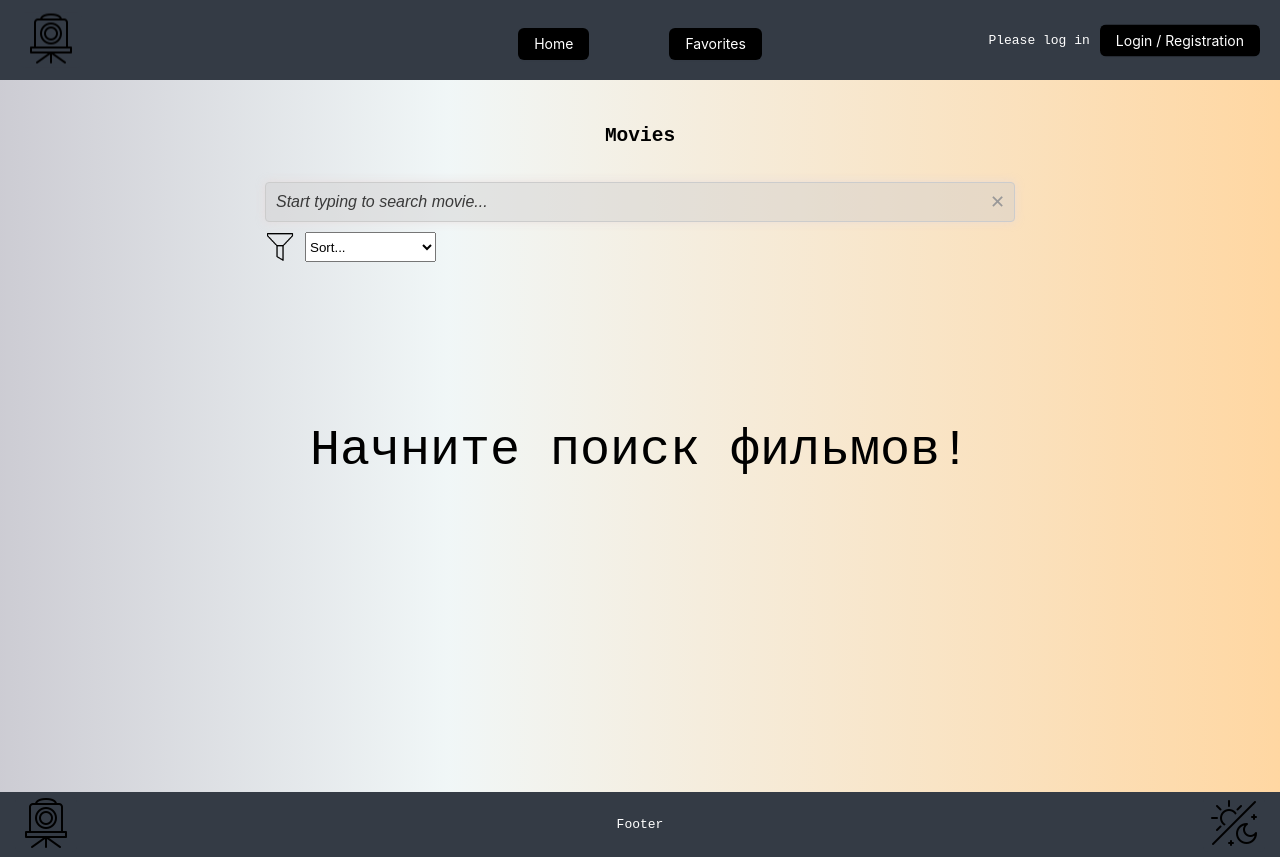
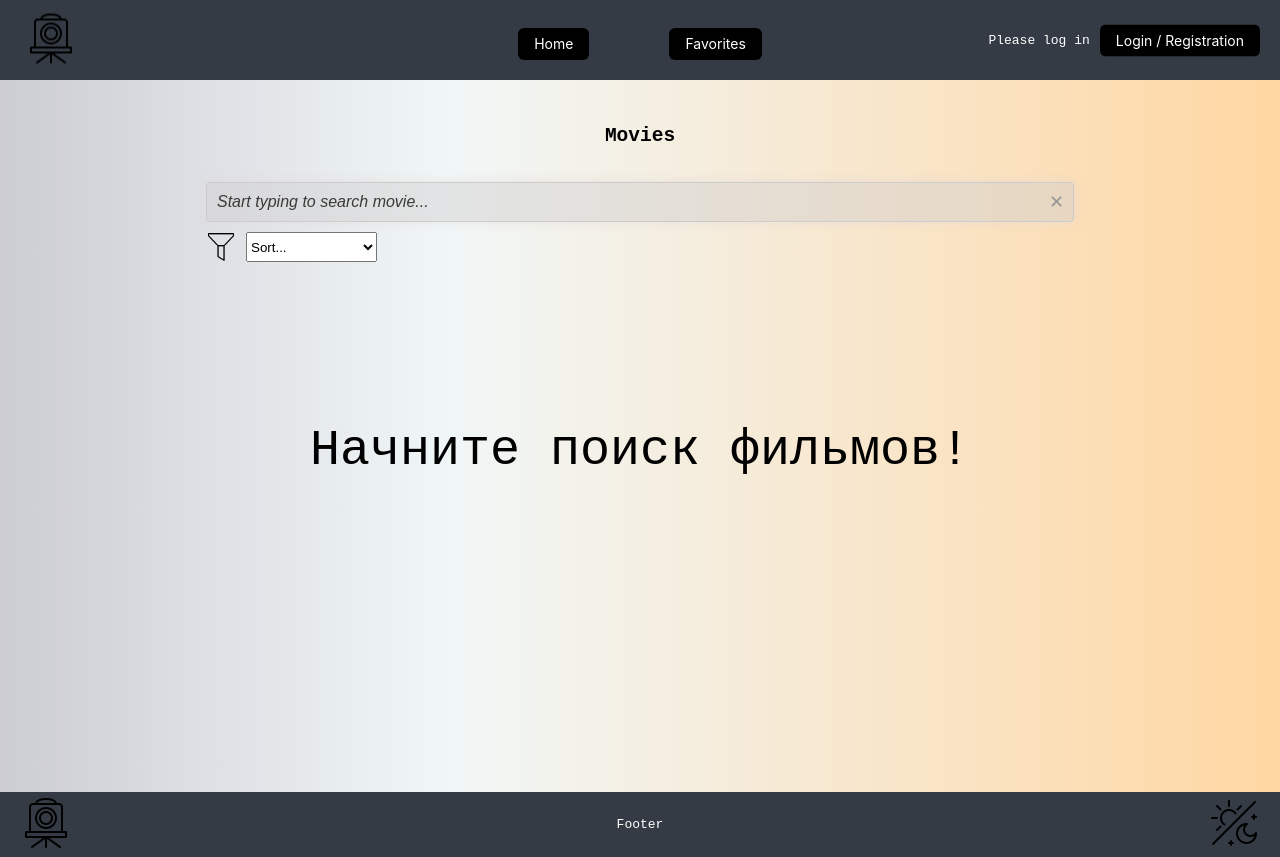
Before and after one commit to chet013/Movie-Portal, a React (Create React App) app: page /home in a window 1280 px wide. Built offline with nearby package versions, Linux system fonts and the light colour scheme.

Commit message:
Dark theme refactoring

```diff
--- a/src/Pages/favoritess/index.module.css
+++ b/src/Pages/favoritess/index.module.css
@@ -5,7 +5,6 @@
     align-items: center;
     justify-content: flex-start;
     padding: 20px;
-    max-width: 1000px;
     margin: 0 auto;
 }
 
--- a/src/Pages/home/index.module.css
+++ b/src/Pages/home/index.module.css
@@ -6,7 +6,6 @@
     justify-content: flex-start;
     min-height: 84vh;
     padding: 20px;
-    max-width: 1000px;
     margin: 0 auto
 }
 
@@ -24,9 +23,9 @@
 .darkMovieList {
     display: flex;
     flex-direction: column;
+    align-items: center;
     gap: 10px;
-    min-width: 75%;
-
+    width: 70%;
 }
 
 .darkMovieList {
@@ -42,6 +41,7 @@
 }
 
 .movieButton {
+    width: 85%;
     cursor: pointer;
     border: solid 1px rgb(181, 124, 88);
     border-radius: 7px;
@@ -64,4 +64,5 @@
 .filters {
     display: flex;
     gap: 10px;
+    margin-right: auto;
 }
```
